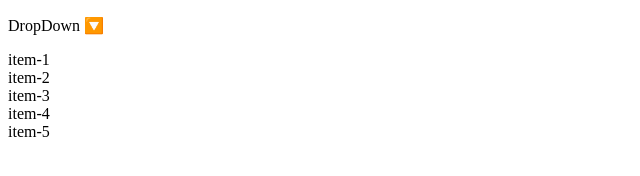
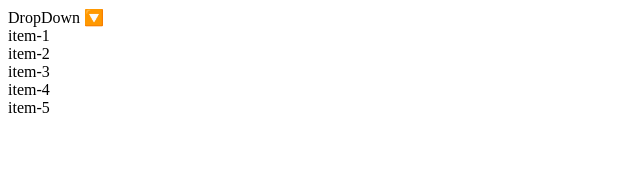
Before and after one commit to Jaizzer/HTML-to-dropdown-converter, a website: page index.html in a window 1280 px wide. Shown: the whole page, without its empty margins (0-640 px from the left). Drawn offline with Linux system fonts and the light colour scheme.

Commit message:
feat: Remove paragraph tag

```diff
--- a/index.html
+++ b/index.html
@@ -9,7 +9,7 @@
 </head>
 <body>
     <div class="drop-down">
-        <p class="drop-down-caption">DropDown 🔽</p>
+        DropDown 🔽
         <div class="drop-down-items-container hidden">
             <div class="item">item-1</div>
             <div class="item">item-2</div>
```
